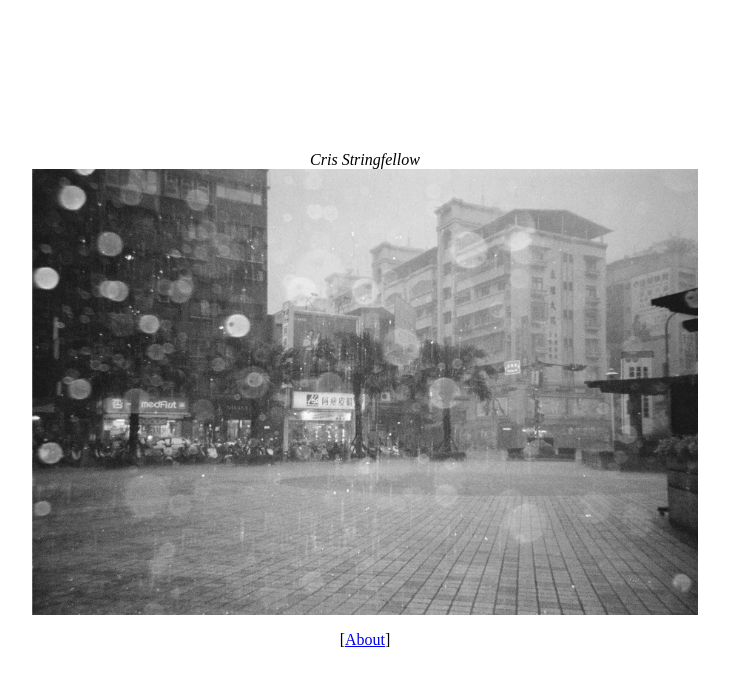
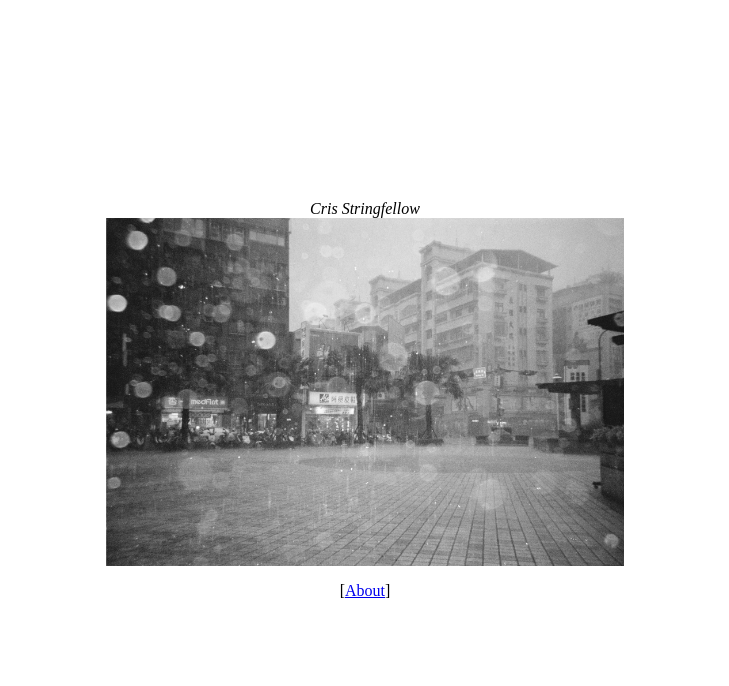
Before and after one commit to crislin2046/crislin2046.github.io, a plain HTML site: page index.html in a window 1280 px wide. Shown: the whole page, without its empty margins (275-1004 px from the left). Drawn offline with Linux system fonts and the light colour scheme.

Commit message:
Update style.css

```diff
--- a/style.css
+++ b/style.css
@@ -14,5 +14,5 @@ img {
 }
 
 img, p {
-  max-width: 666.7px;
+  max-width: 518.15px;
 }
```
